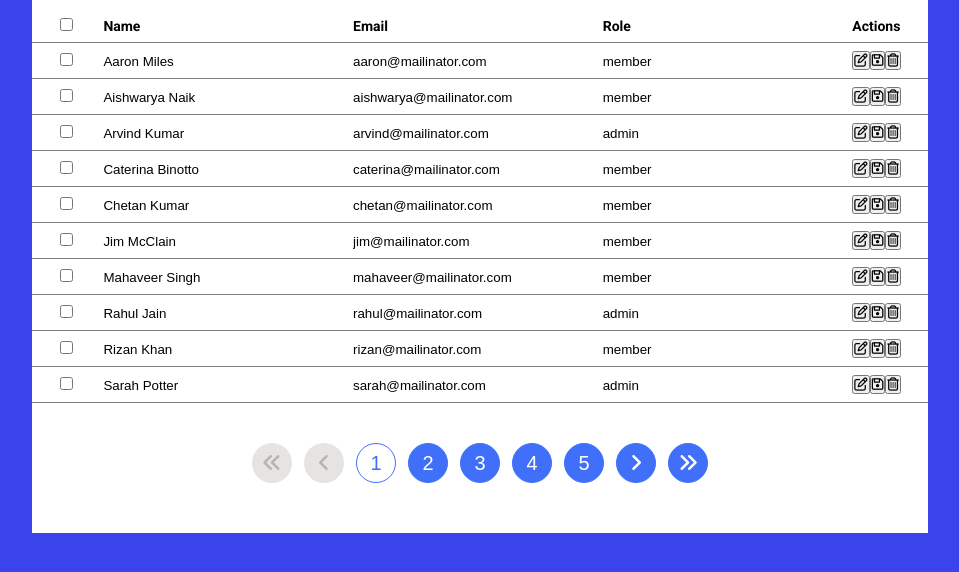
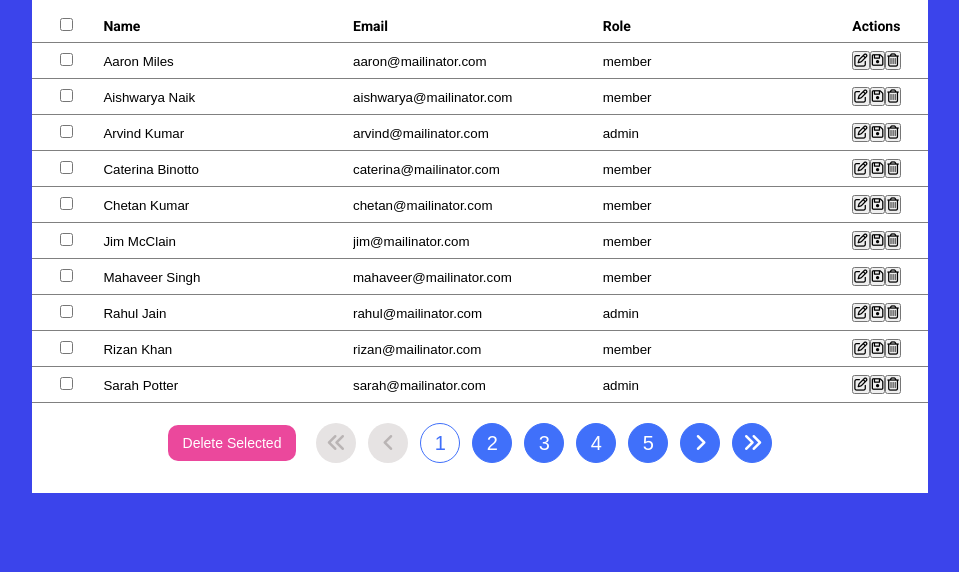
Before and after one commit to gulsane/AdminUi, a React (Vite) app: page / in a window 1280 px wide. Shown: the top 572 px of the page, without its empty margins (160-1119 px from the left). Built offline with nearby package versions, Linux system fonts and the light colour scheme.

Commit message:
Added: Delete seletcted button to Paginator component

```diff
--- a/src/components/paginator/Paginator.jsx
+++ b/src/components/paginator/Paginator.jsx
@@ -113,7 +113,8 @@ const Paginator = ({
 						))}
 					</tbody>
 				</table>
-				<div className="container">
+				<div className="tail">
+					<button className="button-delete">Delete Selected</button>
 					<PageNavigator
 						pages={pages}
 						selectedPageIndex={selectedPageIndex}
--- a/src/components/paginator/index.css
+++ b/src/components/paginator/index.css
@@ -49,3 +49,26 @@ td input {
     text-decoration: none;
     outline: none;
 }
+
+.paginator .tail {
+    display: flex;
+    align-items: center;
+    justify-content: center;
+    flex-direction: row;
+}
+
+.button-delete {
+    background-color: rgba(235, 69, 155, 0.981);
+    color: white;
+    font-weight: 500;
+    font-size: 14px;
+    padding: 10px 15px;
+    outline: none;
+    border: none;
+    border-radius: 10px;
+}
+
+.button-delete:hover {
+    background-color: rgba(195, 36, 118, 0.981);
+    cursor: pointer;
+}
```
